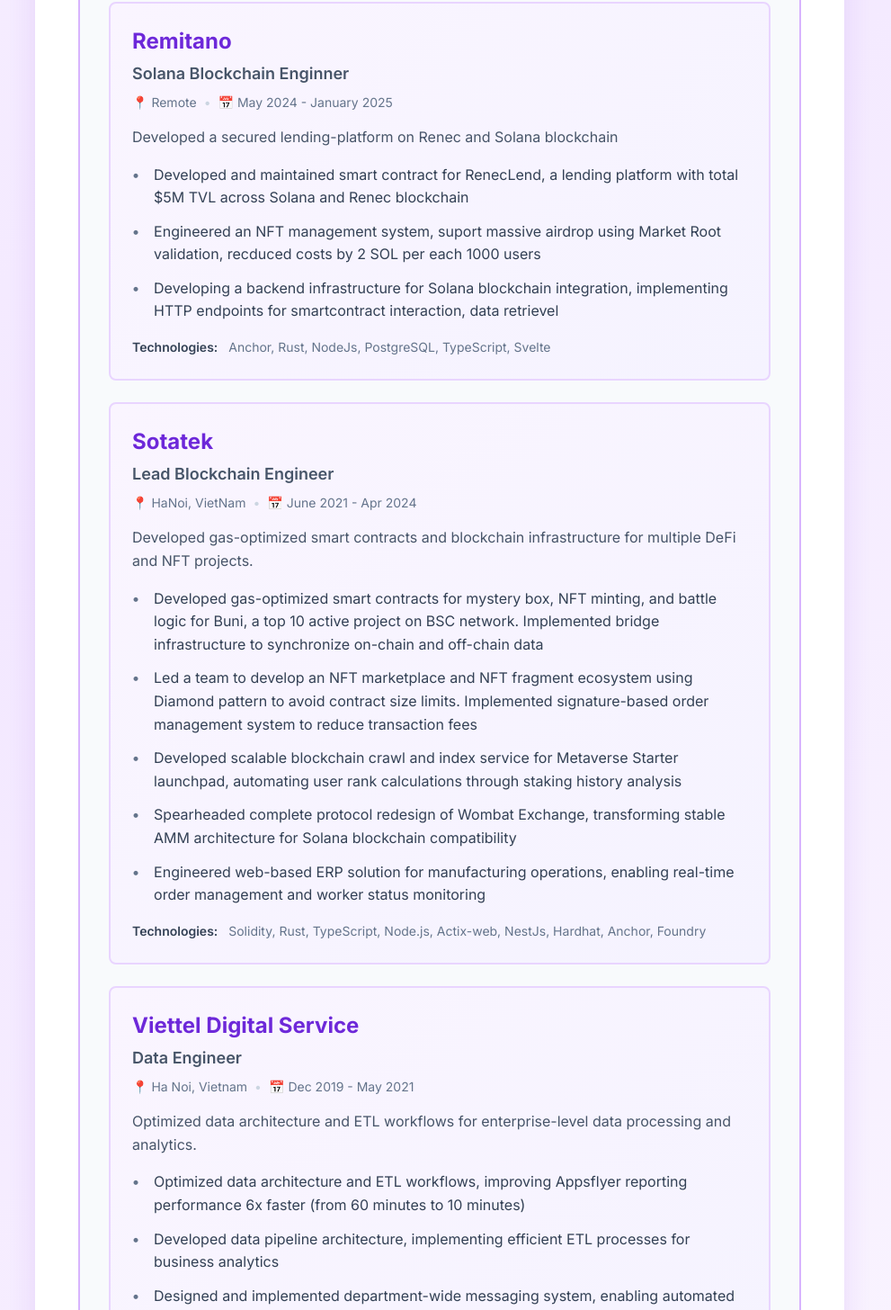
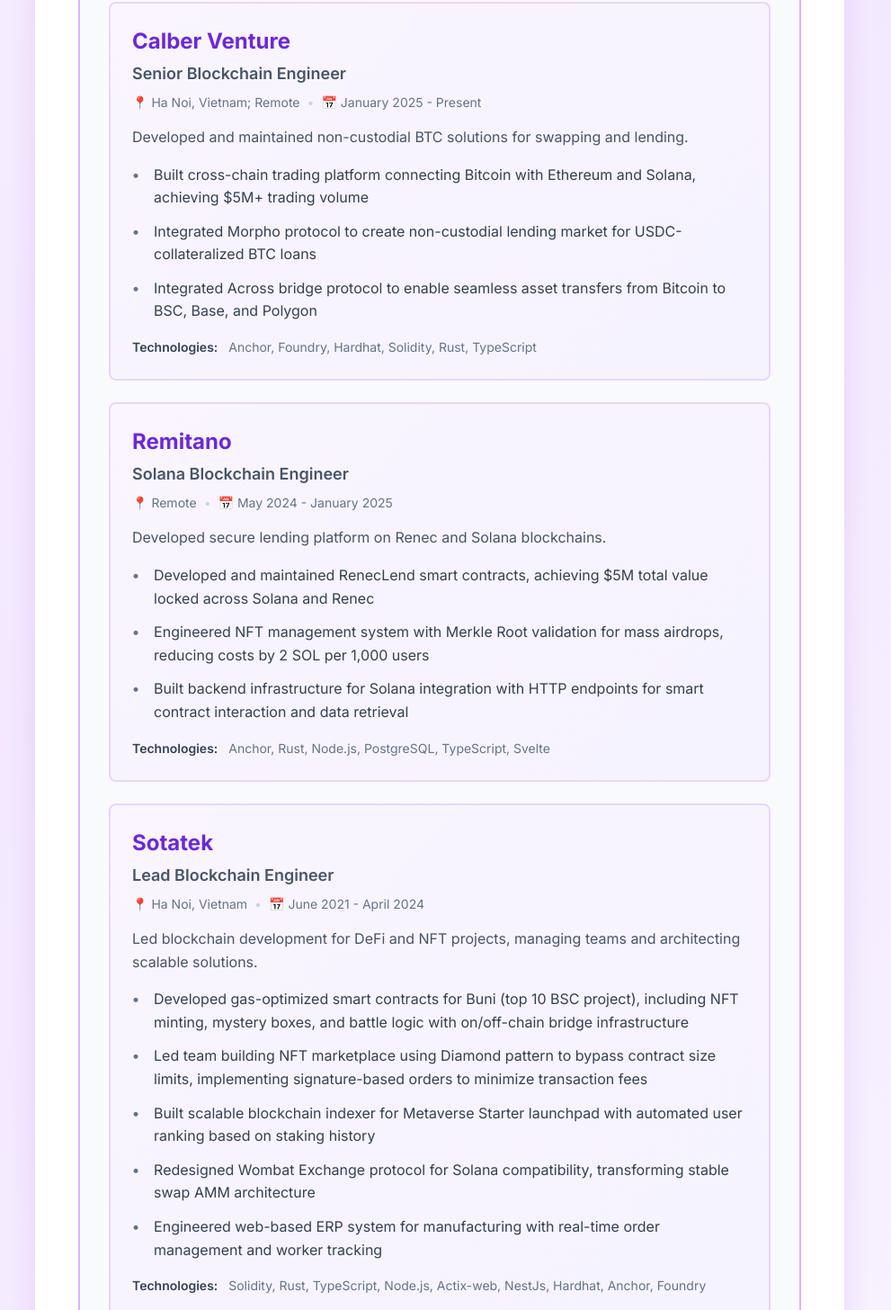
Before and after one commit to anhoangphuc/ptbh-blog, a SvelteKit app: page /about in a window 1280 px wide. Shown: the part 1456-2912 px from the top of the page at 90% size, without its empty margins (151-1142 px from the left). Built offline with nearby package versions, Linux system fonts and the light colour scheme.

Commit message:
feat(about): add caliber venture work experience

```diff
--- a/src/routes/about/+page.svelte
+++ b/src/routes/about/+page.svelte
@@ -30,33 +30,47 @@
 		},
 		workExperience: [
 			{
+				company: 'Calber Venture',
+				position: 'Senior Blockchain Engineer',
+				location: 'Ha Noi, Vietnam; Remote',
+				period: 'January 2025 - Present',
+				description:
+					'Developed and maintained non-custodial BTC solutions for swapping and lending.',
+				achievements: [
+					'Built cross-chain trading platform connecting Bitcoin with Ethereum and Solana, achieving $5M+ trading volume',
+					'Integrated Morpho protocol to create non-custodial lending market for USDC-collateralized BTC loans',
+					'Integrated Across bridge protocol to enable seamless asset transfers from Bitcoin to BSC, Base, and Polygon'
+				],
+				technologies: ['Anchor', 'Foundry', 'Hardhat', 'Solidity', 'Rust', 'TypeScript']
+			},
+			{
 				company: 'Remitano',
-				logo: '🏢', // Replace with actual logo or icon
-				position: 'Solana Blockchain Enginner',
+				logo: '🏢',
+				position: 'Solana Blockchain Engineer',
 				location: 'Remote',
 				period: 'May 2024 - January 2025',
-				description: 'Developed a secured lending-platform on Renec and Solana blockchain',
+				description: 'Developed secure lending platform on Renec and Solana blockchains.',
 				achievements: [
-					'Developed and maintained smart contract for RenecLend, a lending platform with total $5M TVL across Solana and Renec blockchain',
-					'Engineered an NFT management system, suport massive airdrop using Market Root validation, recduced costs by 2 SOL per each 1000 users',
-					'Developing a backend infrastructure for Solana blockchain integration, implementing HTTP endpoints for smartcontract interaction, data retrievel'
+					'Developed and maintained RenecLend smart contracts, achieving $5M total value locked across Solana and Renec',
+					'Engineered NFT management system with Merkle Root validation for mass airdrops, reducing costs by 2 SOL per 1,000 users',
+					'Built backend infrastructure for Solana integration with HTTP endpoints for smart contract interaction and data retrieval'
 				],
-				technologies: ['Anchor', 'Rust', 'NodeJs', 'PostgreSQL', 'TypeScript', 'Svelte']
+				technologies: ['Anchor', 'Rust', 'Node.js', 'PostgreSQL', 'TypeScript', 'Svelte']
 			},
 			{
 				company: 'Sotatek',
 				logo: '🚀',
 				position: 'Lead Blockchain Engineer',
-				location: 'HaNoi, VietNam',
-				period: 'June 2021 - Apr 2024',
+				location: 'Ha Noi, Vietnam',
+				period: 'June 2021 - April 2024',
 				description:
-					'Developed gas-optimized smart contracts and blockchain infrastructure for multiple DeFi and NFT projects.',
+					'Led blockchain development for DeFi and NFT projects, managing teams and architecting scalable solutions.',
 				achievements: [
-					'Developed gas-optimized smart contracts for mystery box, NFT minting, and battle logic for Buni, a top 10 active project on BSC network. Implemented bridge infrastructure to synchronize on-chain and off-chain data',
-					'Led a team to develop an NFT marketplace and NFT fragment ecosystem using Diamond pattern to avoid contract size limits. Implemented signature-based order management system to reduce transaction fees',
-					'Developed scalable blockchain crawl and index service for Metaverse Starter launchpad, automating user rank calculations through staking history analysis',
-					'Spearheaded complete protocol redesign of Wombat Exchange, transforming stable AMM architecture for Solana blockchain compatibility',
-					'Engineered web-based ERP solution for manufacturing operations, enabling real-time order management and worker status monitoring'
+					'Developed gas-optimized smart contracts for Buni (top 10 BSC project), including NFT minting, mystery boxes, and battle logic with on/off-chain bridge infrastructure',
+					'Led team building NFT marketplace using Diamond pattern to bypass contract size limits, implementing signature-based orders to minimize transaction fees',
+					'Built scalable blockchain indexer for Metaverse Starter launchpad with automated user ranking based on staking history',
+					'Redesigned Wombat Exchange protocol for Solana compatibility, transforming stable swap AMM architecture',
+					'Engineered web-based ERP system for manufacturing with real-time order management and worker tracking'
 				],
 				technologies: [
 					'Solidity',
@@ -75,13 +89,13 @@
 				logo: '💡',
 				position: 'Data Engineer',
 				location: 'Ha Noi, Vietnam',
-				period: 'Dec 2019 - May 2021',
+				period: 'December 2019 - May 2021',
 				description:
-					'Optimized data architecture and ETL workflows for enterprise-level data processing and analytics.',
+					'Optimized enterprise data architecture and ETL workflows for large-scale analytics.',
 				achievements: [
-					'Optimized data architecture and ETL workflows, improving Appsflyer reporting performance 6x faster (from 60 minutes to 10 minutes)',
-					'Developed data pipeline architecture, implementing efficient ETL processes for business analytics',
-					'Designed and implemented department-wide messaging system, enabling automated notifications for internal services across SMS, email, and Telegram channels'
+					'Optimized ETL workflows and data architecture, improving Appsflyer reporting performance 6x (60 to 10 minutes)',
+					'Built data pipeline architecture with efficient ETL processes for enterprise business analytics',
+					'Designed department-wide messaging system with automated notifications across SMS, email, and Telegram'
 				],
 				technologies: ['Python', 'Scala', 'Oracle', 'PostgreSQL', 'Spark', 'Hadoop']
 			}
```
